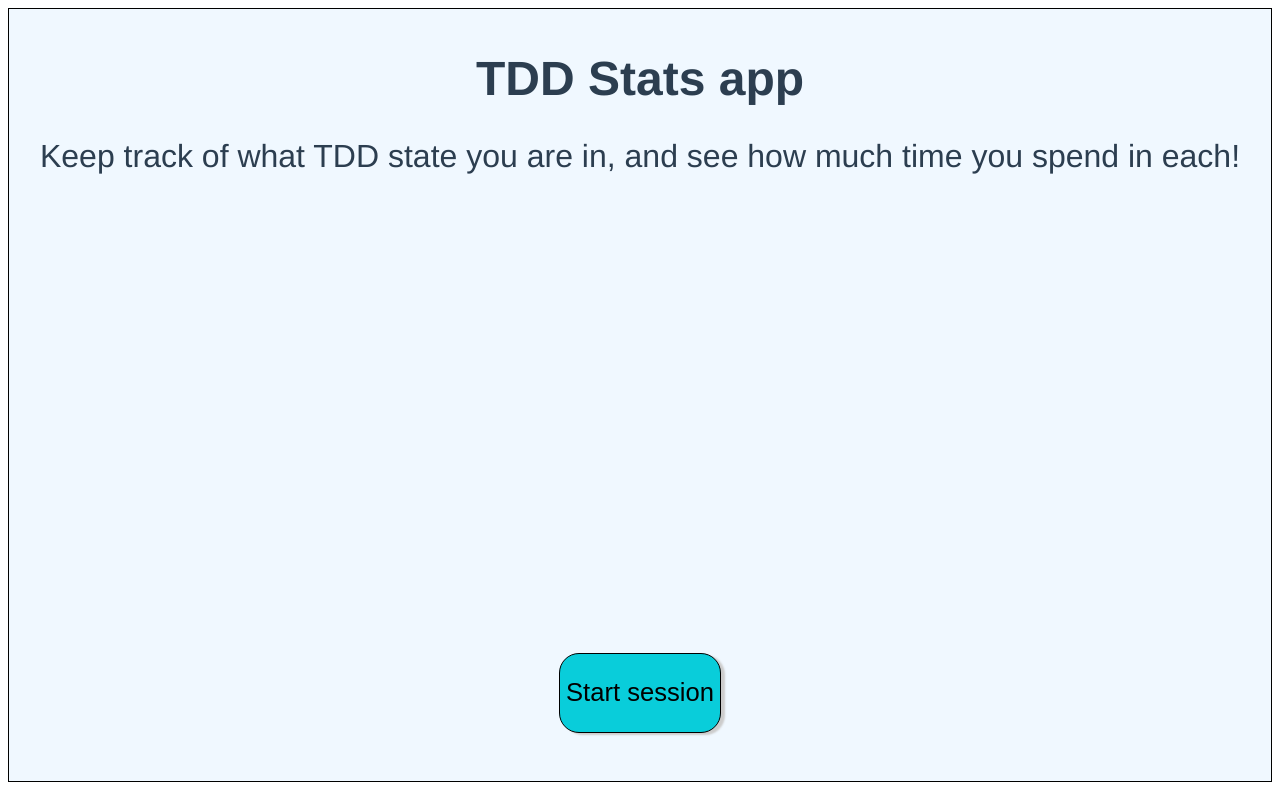
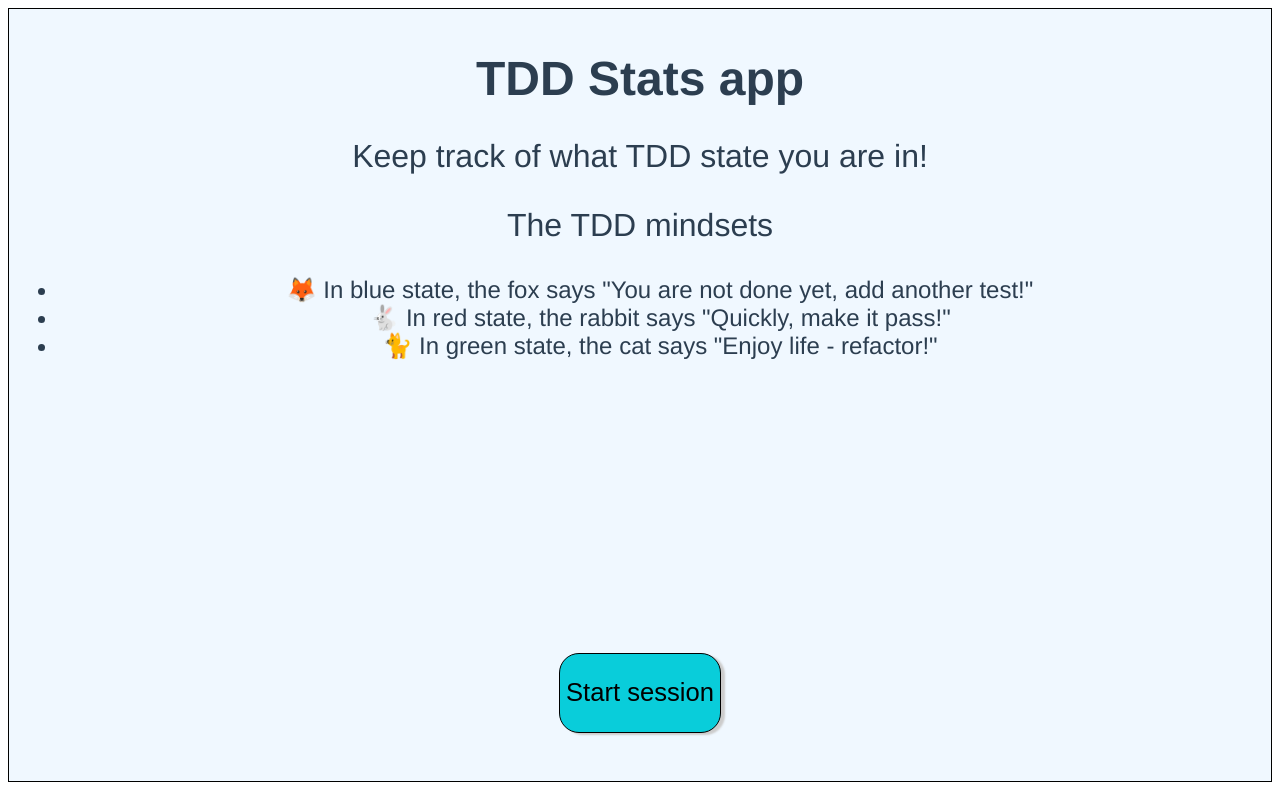
Before and after one commit to ProAgileAB/TDDStats, a Vue app: page / in a window 1280 px wide. Built offline with nearby package versions, Linux system fonts and the light colour scheme.

Commit message:
Add explainers to splash

```diff
--- a/src/components/Splash.vue
+++ b/src/components/Splash.vue
@@ -3,9 +3,21 @@
     <div class="section">
       <h1 class="page_title">TDD Stats app</h1>
       <p class="infotext">
-        Keep track of what TDD state you are in, and see how much time you spend
-        in each!
+        Keep track of what TDD state you are in!
       </p>
+      <p class="infotext">The TDD mindsets</p>
+      <ul>
+        <li>
+          🦊 In blue state, the fox says "You are not done yet, add another test!"
+        </li>
+        <li>
+          🐇 In red state, the rabbit says "Quickly, make it pass!"
+        </li>
+        <li>
+          🐈 In green state, the cat says "Enjoy life - refactor!"
+        </li>
+
+      </ul>
     </div>
     <button class="button" v-on:click="$emit('start-session')">
       Start session
@@ -18,3 +30,9 @@ export default {
   name: "Splash"
 };
 </script>
+
+<style>
+li {
+  font-size: x-large;
+}
+</style>
```
